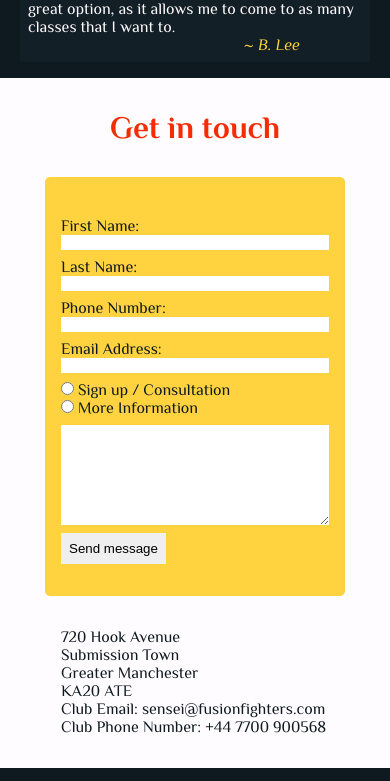
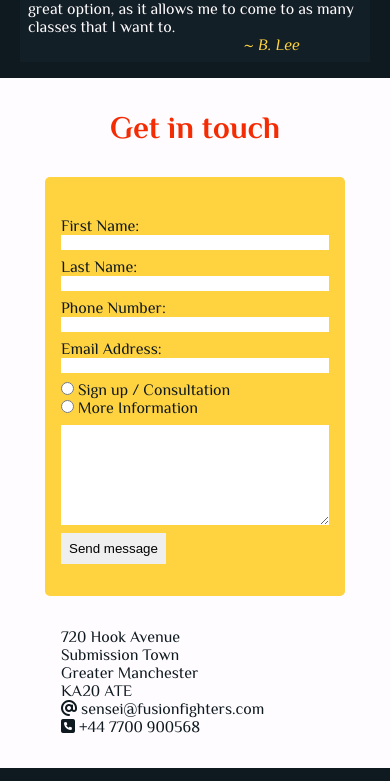
Before and after one commit to davep33l/fusion_fighters, a plain HTML site: page index.html in a window 390 px wide. Shown: the part 6334-7115 px from the top of the page. Drawn offline with Linux system fonts and the light colour scheme.

Commit message:
added fontawesome icons for address and phone, and placed inline with the content

```diff
--- a/assets/css/style.css
+++ b/assets/css/style.css
@@ -566,6 +566,14 @@ the selection of only the factor of 4 elements to have the background colour cha
     list-style-type: none;
 }
 
+.contact-email * {
+    display: inline;
+}
+
+.contact-phone * {
+    display: inline;
+}
+
 /* Footer Styles */
 footer {
     background-color: var(--clr-dark);
--- a/index.html
+++ b/index.html
@@ -352,8 +352,14 @@
                     <li>Greater Manchester</li>
                     <li>KA20 ATE</li>
                 </ul>
-                <p>Club Email: sensei@fusionfighters.com</p>
-                <p>Club Phone Number: +44 7700 900568</p>
+                <div class="contact-email">
+                    <i class="fa-solid fa-at"></i>
+                    <p>sensei@fusionfighters.com</p>
+                </div>
+                <div class="contact-phone">
+                    <i class="fa-solid fa-square-phone"></i>
+                    <p>+44 7700 900568</p>
+                </div>
             </div>
         </section>
 
```
